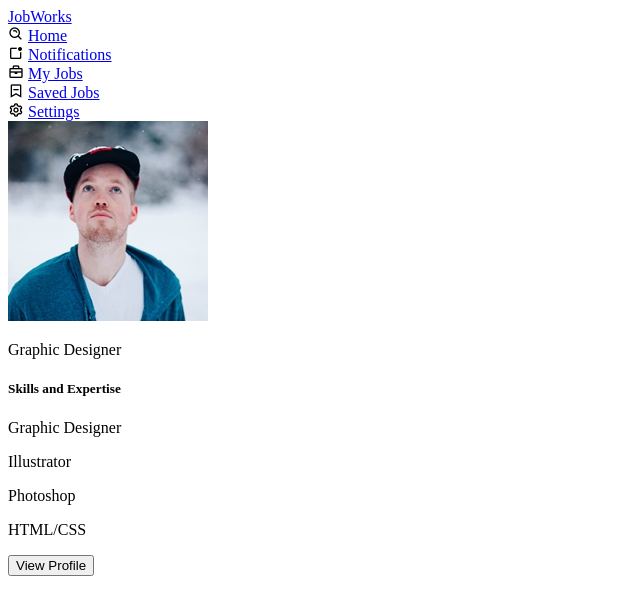
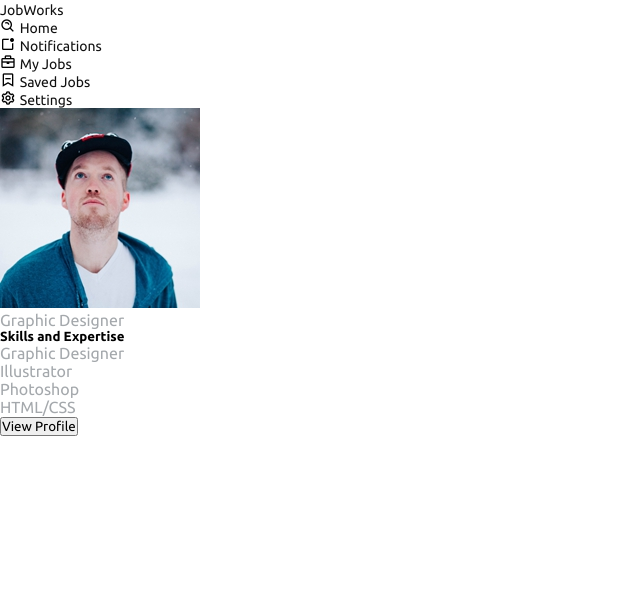
Before and after one commit to marykasp/design-frontend, a plain HTML site: page index.html in a window 1280 px wide. Shown: the whole page, without its empty margins (0-640 px from the left). Drawn offline with nearby package versions, Linux system fonts and the light colour scheme.

Commit message:
style: base styles

```diff
--- a/style.css
+++ b/style.css
@@ -1 +1,24 @@
 @import url("https://fonts.googleapis.com/css2?family=Ubuntu:ital,wght@0,300;0,400;0,500;0,700;1,300;1,400;1,500;1,700&display=swap");
+
+* {
+  margin: 0;
+  padding: 0;
+  box-sizing: border-box;
+  outline: none;
+  font-family: "Ubuntu", sans-serif;
+}
+
+a {
+  text-decoration: none;
+  color: #111;
+  font-size: 0.875rem;
+}
+
+p {
+  color: #a4a8ac;
+}
+
+body {
+  display: flex;
+  height: 100vh;
+}
```
Also changed, not shown: index.html (+1 -0 lines).
